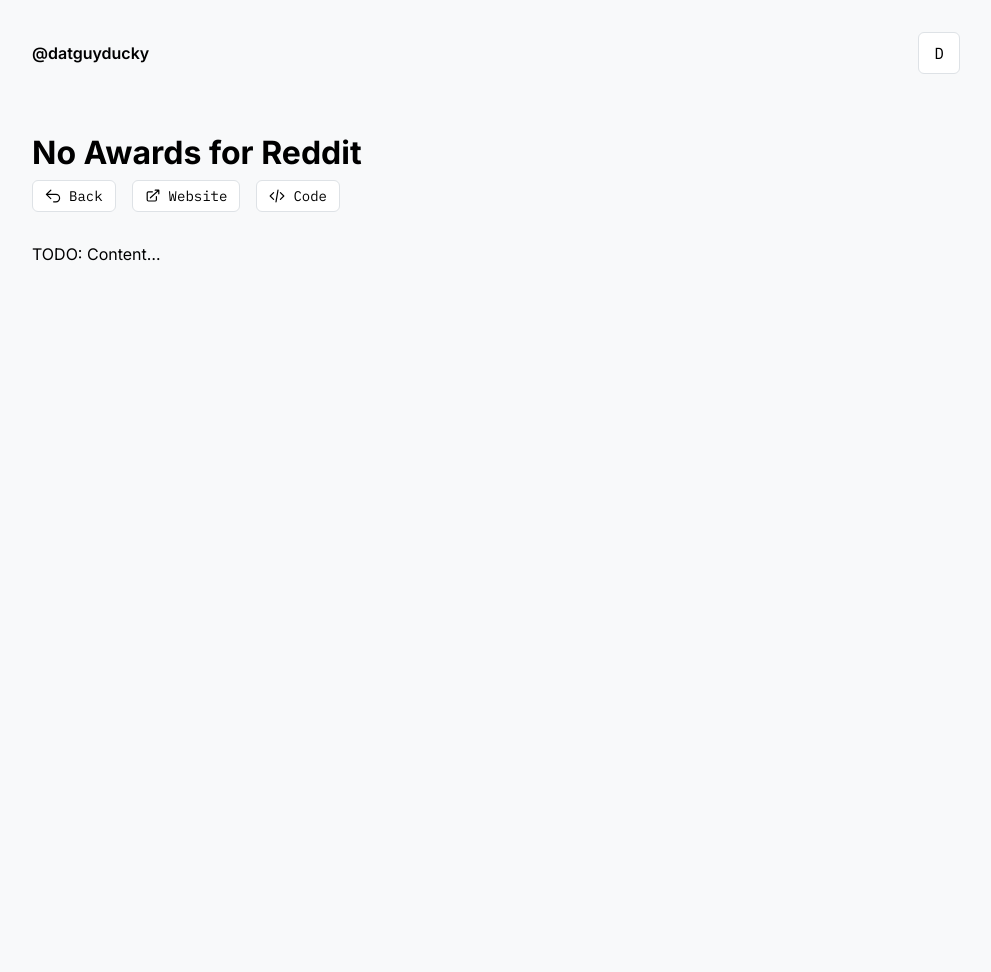
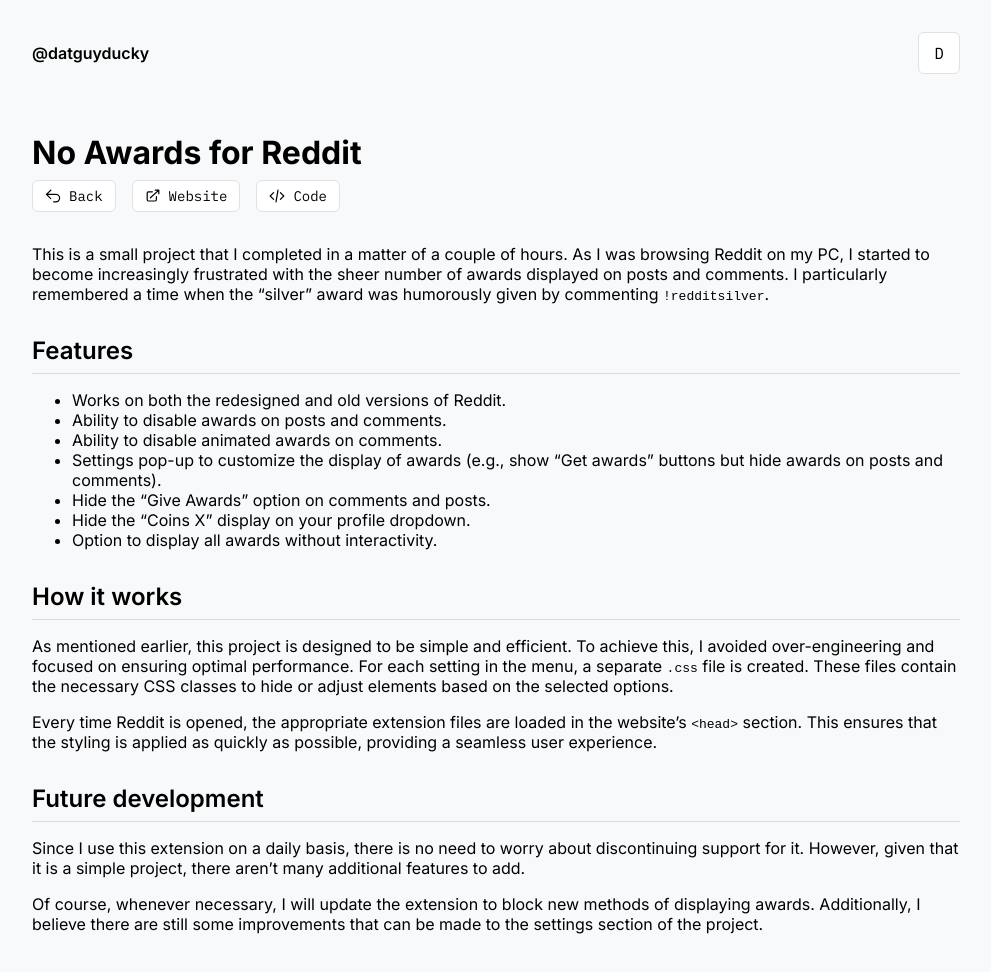
Before and after one commit to datguyducky/mytymon.com, an Eleventy site: page src/projects/no-awards-fr.md in a window 1280 px wide. Shown: the whole page, without its empty margins (144-1135 px from the left). Before the commit the page ends 800 px from the top, so only its background shows below. Built offline with nearby package versions, Linux system fonts and the light colour scheme; Eleventy itself is replaced by a stand-in of ours; files that its build step writes are made by us from their sources; what markdown-it-attrs would draw is missing.

Commit message:
feat: add content for the no-awards-fr project article

```diff
--- a/src/projects/no-awards-fr.md
+++ b/src/projects/no-awards-fr.md
@@ -7,4 +7,25 @@
 sourceUrl: https://github.com/datguysheepy/no-awards-fr
 ---
 
-TODO: Content...
+This is a small project that I completed in a matter of a couple of hours. As I was browsing Reddit on my PC, I started to become increasingly frustrated with the sheer number of awards displayed on posts and comments.
+I particularly remembered a time when the "silver" award was humorously given by commenting `!redditsilver`.
+
+## Features
+- Works on both the redesigned and old versions of Reddit.
+- Ability to disable awards on posts and comments.
+- Ability to disable animated awards on comments.
+- Settings pop-up to customize the display of awards (e.g., show "Get awards" buttons but hide awards on posts and comments).
+- Hide the "Give Awards" option on comments and posts.
+- Hide the "Coins X" display on your profile dropdown.
+- Option to display all awards without interactivity.
+
+## How it works
+As mentioned earlier, this project is designed to be simple and efficient. To achieve this, I avoided over-engineering and focused on ensuring optimal performance.
+For each setting in the menu, a separate `.css` file is created. These files contain the necessary CSS classes to hide or adjust elements based on the selected options.
+
+Every time Reddit is opened, the appropriate extension files are loaded in the website's `<head>` section. This ensures that the styling is applied as quickly as possible, providing a seamless user experience.
+
+## Future development
+Since I use this extension on a daily basis, there is no need to worry about discontinuing support for it. However, given that it is a simple project, there aren't many additional features to add.
+
+Of course, whenever necessary, I will update the extension to block new methods of displaying awards. Additionally, I believe there are still some improvements that can be made to the settings section of the project.
```
